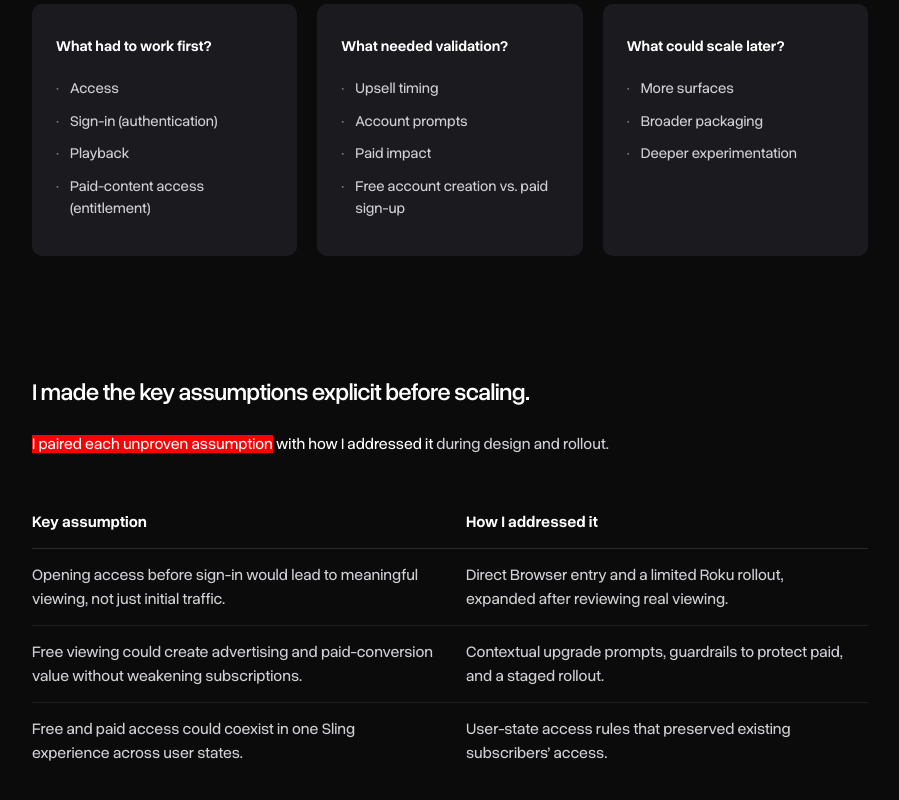
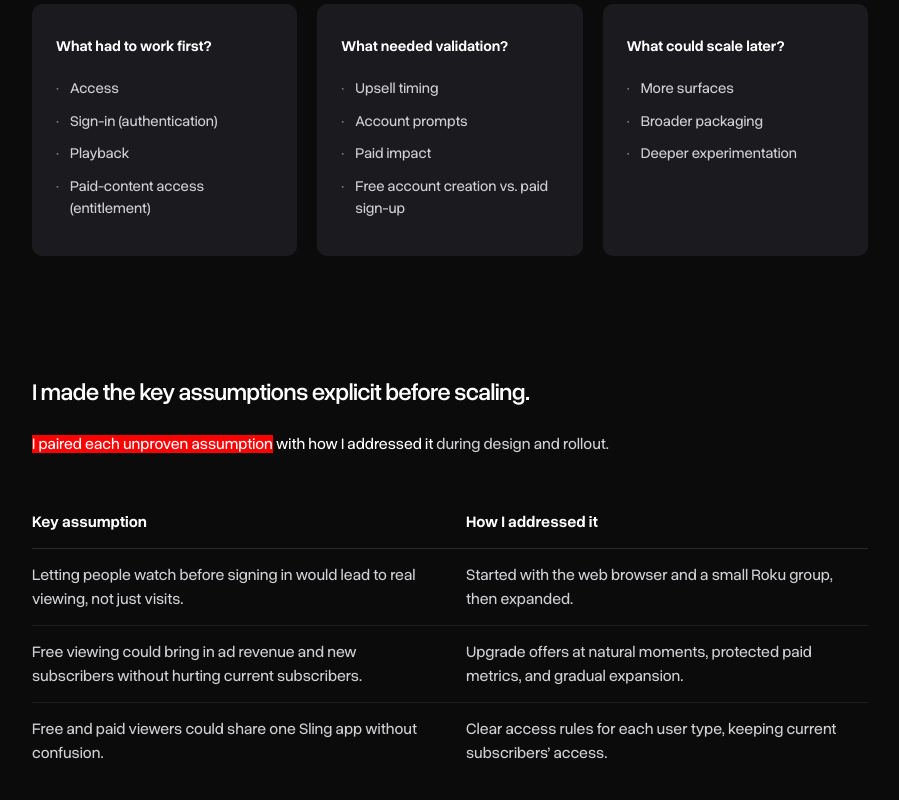
Before and after one commit to lkinus/kyungheelee-site, a plain HTML site: page projects/freestream/index.html in a window 1280 px wide. Shown: the part 10980-11780 px from the top of the page, without its empty margins (322-1221 px from the left). Drawn offline with Linux system fonts and the light colour scheme; animation ran at ten frames a second.

Commit message:
Freestream: plain-language key assumptions table
Co-Authored-By: Claude Sonnet 5.5 <noreply@anthropic.com>

```diff
--- a/projects/freestream/index.html
+++ b/projects/freestream/index.html
@@ -394,9 +394,9 @@ b.forEach(function(x,i){x.addEventListener('click',function(){b.forEach(function
 <table>
 <thead><tr><th>Key assumption</th><th>How I addressed it</th></tr></thead>
 <tbody>
-<tr><td>Opening access before sign-in would lead to meaningful viewing, not just initial traffic.</td><td>Direct Browser entry and a limited Roku rollout, expanded after reviewing real viewing.</td></tr>
-<tr><td>Free viewing could create advertising and paid-conversion value without weakening subscriptions.</td><td>Contextual upgrade prompts, guardrails to protect paid, and a staged rollout.</td></tr>
-<tr><td>Free and paid access could coexist in one Sling experience across user states.</td><td>User-state access rules that preserved existing subscribers’ access.</td></tr>
+<tr><td>Letting people watch before signing in would lead to real viewing, not just visits.</td><td>Started with the web browser and a small Roku group, then expanded.</td></tr>
+<tr><td>Free viewing could bring in ad revenue and new subscribers without hurting current subscribers.</td><td>Upgrade offers at natural moments, protected paid metrics, and gradual expansion.</td></tr>
+<tr><td>Free and paid viewers could share one Sling app without confusion.</td><td>Clear access rules for each user type, keeping current subscribers’ access.</td></tr>
 </tbody></table>
 </div>
 <hr data-y="23502">
```
